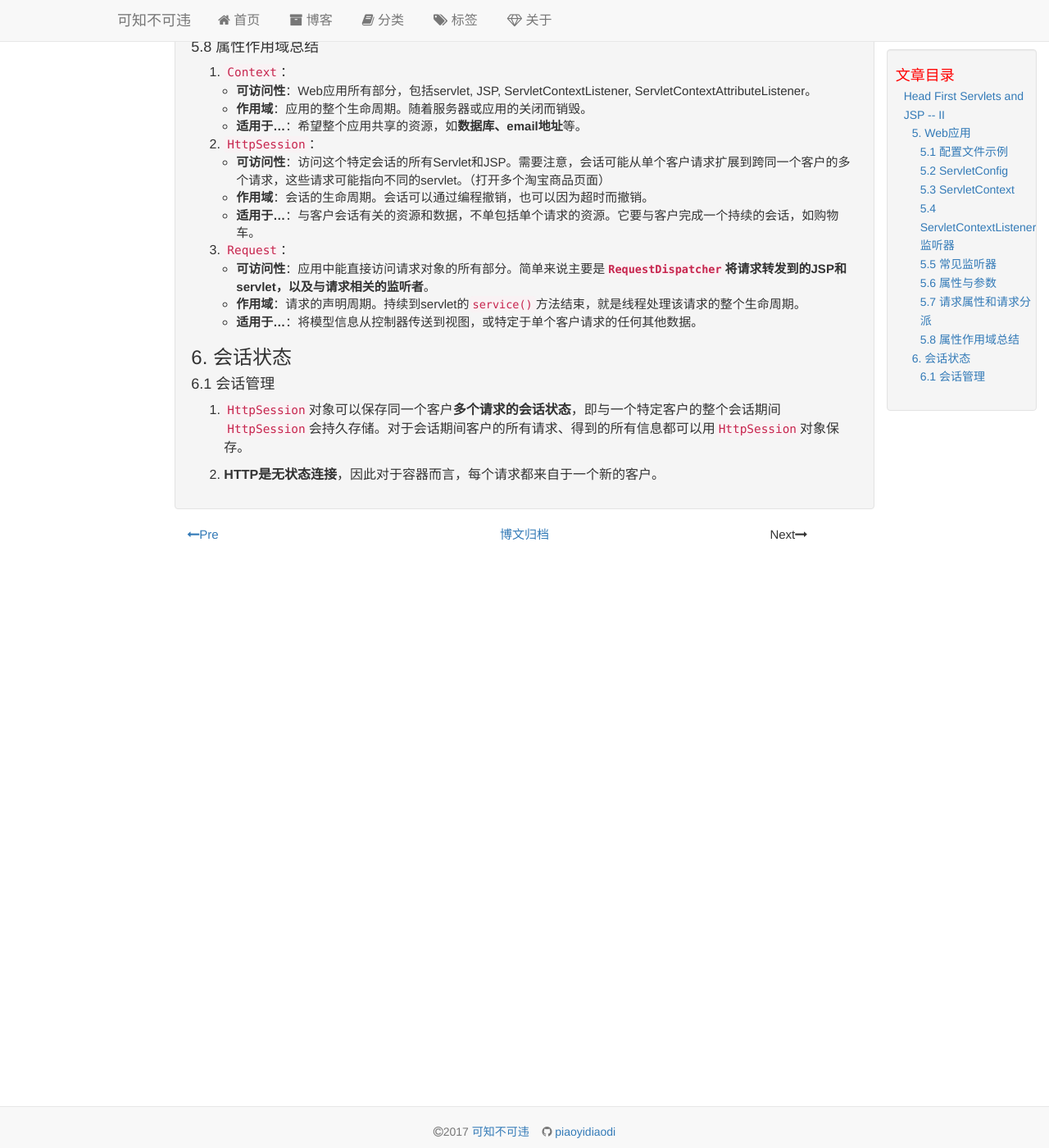
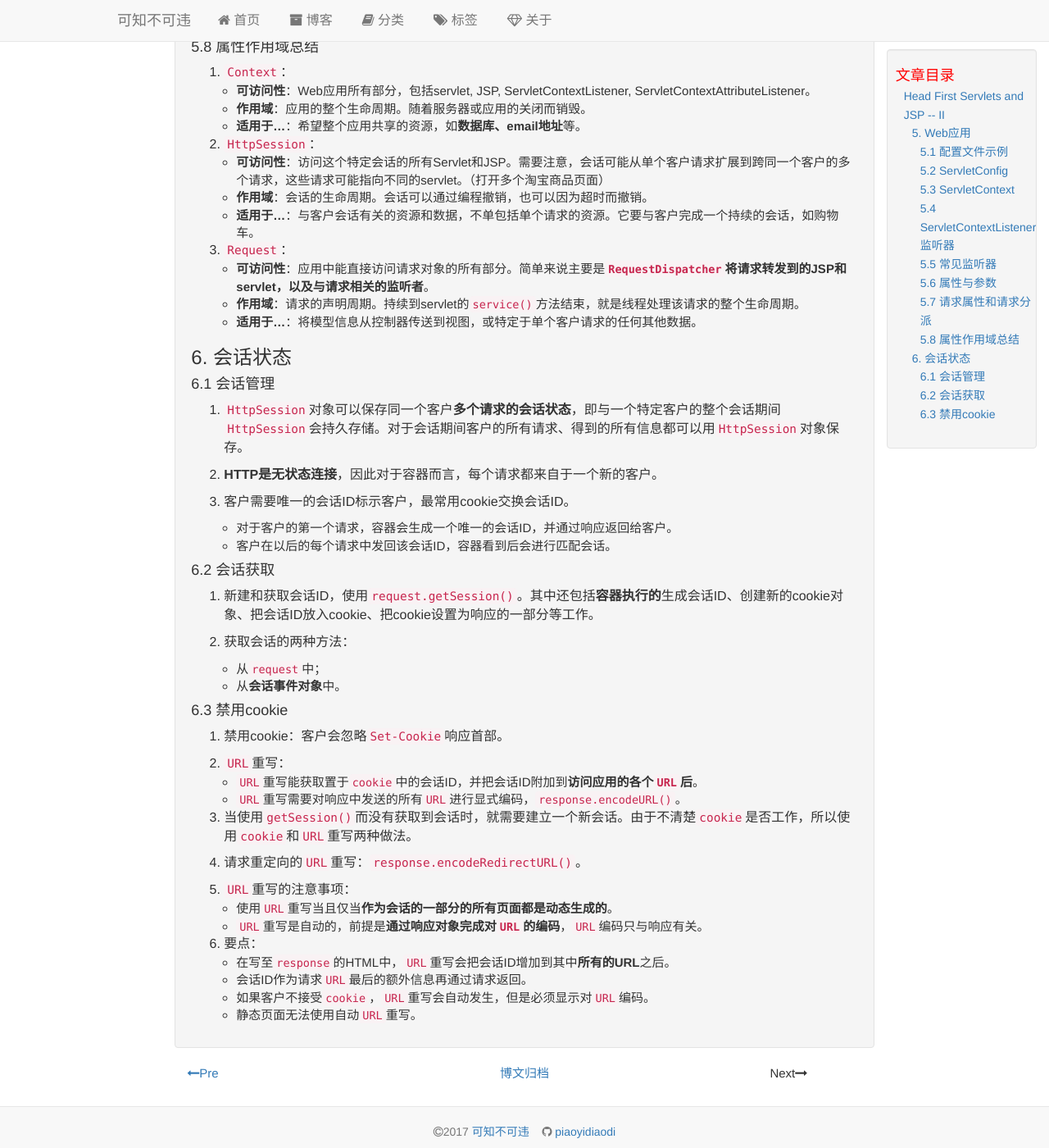
Before and after one commit to piaoyidaodi/piaoyidaodi.github.io, a Jekyll site: the page built from _posts/2017-12-12-servlet-jsp-II.md, in a window 1280 px wide and 1400 px high, scrolled down 3077 px. Shown: the whole window at 82% size. Built offline with Jekyll 4.4.1, drawn with Linux system fonts in a browser that asks for light colours; before the commit the page ends 3819 px from its top, so only the background shows below that.

Commit message:
add servlet jsp session part

```diff
--- a/_posts/2017-12-12-servlet-jsp-II.md
+++ b/_posts/2017-12-12-servlet-jsp-II.md
@@ -176,3 +176,37 @@ tag: Java-Web
 1. `HttpSession`对象可以保存同一个客户**多个请求的会话状态**，即与一个特定客户的整个会话期间`HttpSession`会持久存储。对于会话期间客户的所有请求、得到的所有信息都可以用`HttpSession`对象保存。
 
 2. **HTTP是无状态连接**，因此对于容器而言，每个请求都来自于一个新的客户。
+
+3. 客户需要唯一的会话ID标示客户，最常用cookie交换会话ID。
+- 对于客户的第一个请求，容器会生成一个唯一的会话ID，并通过响应返回给客户。
+- 客户在以后的每个请求中发回该会话ID，容器看到后会进行匹配会话。
+
+#### 6.2 会话获取
+
+1. 新建和获取会话ID，使用`request.getSession()`。其中还包括**容器执行的**生成会话ID、创建新的cookie对象、把会话ID放入cookie、把cookie设置为响应的一部分等工作。
+
+2. 获取会话的两种方法：
+- 从`request`中；
+- 从**会话事件对象**中。
+
+#### 6.3 禁用cookie
+
+1. 禁用cookie：客户会忽略`Set-Cookie`响应首部。
+
+2. `URL`重写：
+- `URL`重写能获取置于`cookie`中的会话ID，并把会话ID附加到**访问应用的各个`URL`后**。
+- `URL`重写需要对响应中发送的所有`URL`进行显式编码，`response.encodeURL()`。
+
+3. 当使用`getSession()`而没有获取到会话时，就需要建立一个新会话。由于不清楚`cookie`是否工作，所以使用`cookie`和`URL`重写两种做法。
+
+4. 请求重定向的`URL`重写：`response.encodeRedirectURL()`。
+
+5. `URL`重写的注意事项：
+- 使用`URL`重写当且仅当**作为会话的一部分的所有页面都是动态生成的**。
+- `URL`重写是自动的，前提是**通过响应对象完成对`URL`的编码**，`URL`编码只与响应有关。
+
+6. 要点：
+- 在写至`response`的HTML中，`URL`重写会把会话ID增加到其中**所有的URL**之后。
+- 会话ID作为请求`URL`最后的额外信息再通过请求返回。
+- 如果客户不接受`cookie`，`URL`重写会自动发生，但是必须显示对`URL`编码。
+- 静态页面无法使用自动`URL`重写。
```
